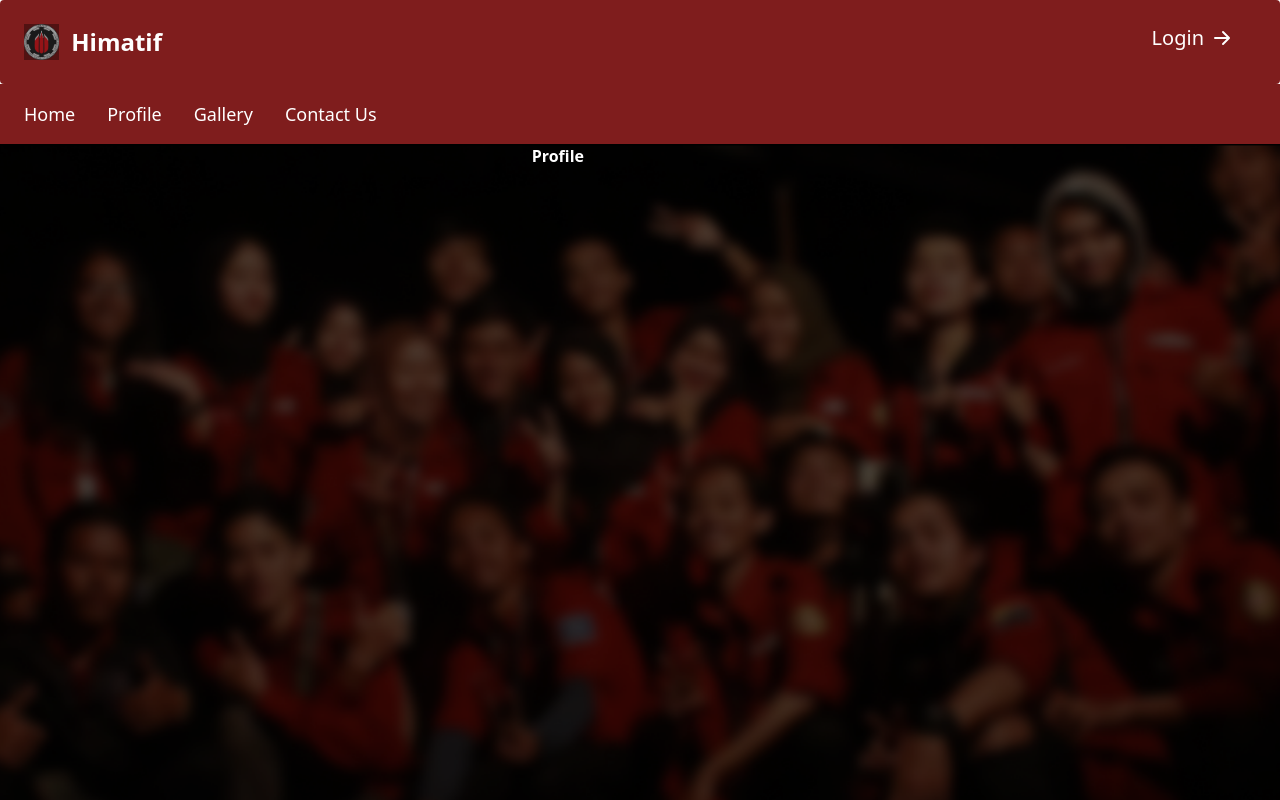
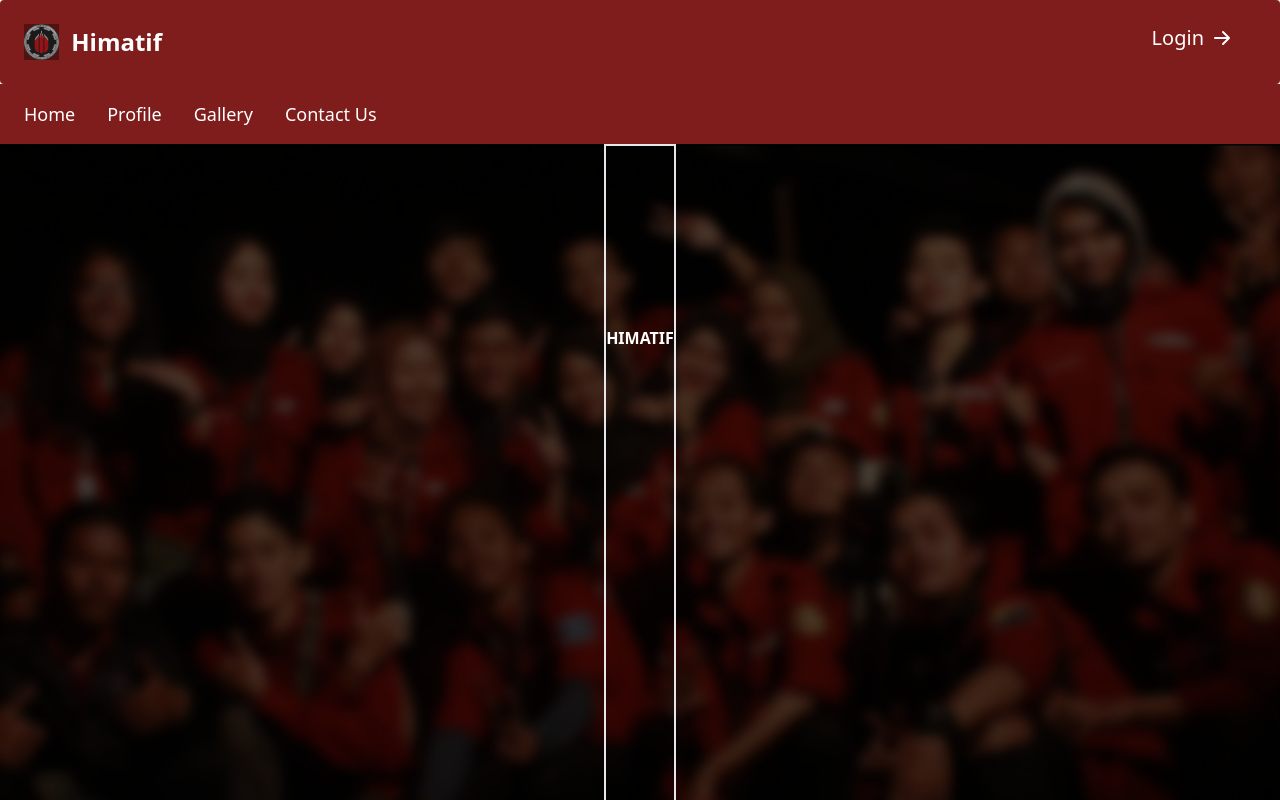
Before and after one commit to mahardikakdenie/himatif, a Nuxt app: page /Profile in a window 1280 px wide. Shown: the top 800 px of the page. Built offline with nearby package versions, Linux system fonts and the light colour scheme.

Commit message:
himatif pisan

```diff
--- a/components/Profile/Banner.vue
+++ b/components/Profile/Banner.vue
@@ -1,11 +1,17 @@
 <template>
   <div
-    class="h-screen text-white bg-center bg-cover text-26px font-semibold"
+    class="h-screen text-white bg-center bg-cover text-26px flex justify-center font-semibold"
     style="background-image: url('/banner/Gallery.png')"
   >
-    <div class="flex justify-center">
-      <div class="grid grid-cols-2 gap-28">
-        <h1 class="self-center">Profile</h1>
+    <div class="container flex justify-center">
+      <div class="flex content-center border-2">
+        <div class="flex justify-center h-96 content-center">
+          <div class="flex content-center">
+            <div class="flex- content-center">
+              <h1 class="flex- content-center">HIMATIF</h1>
+            </div>
+          </div>
+        </div>
       </div>
     </div>
   </div>
```
